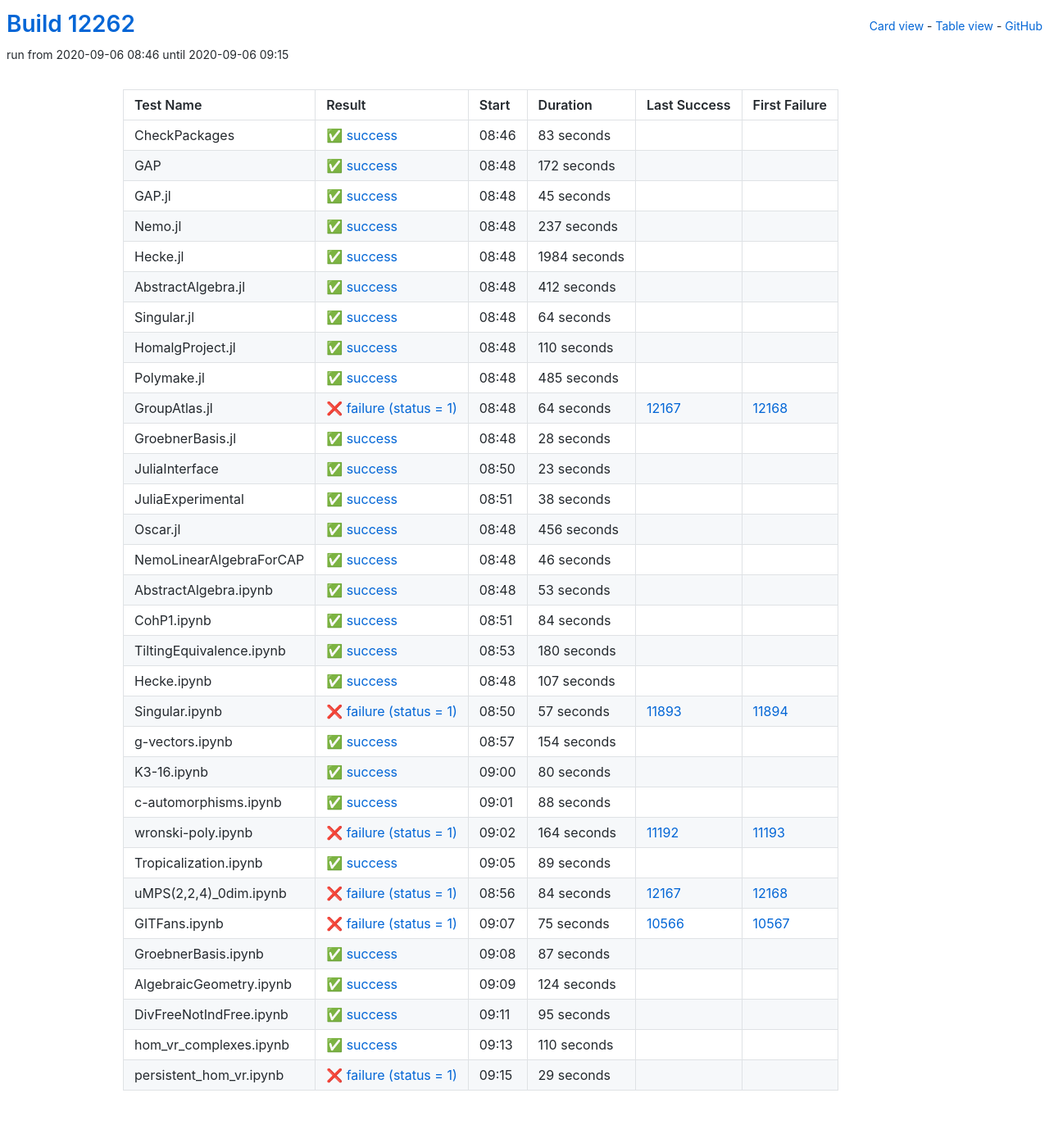
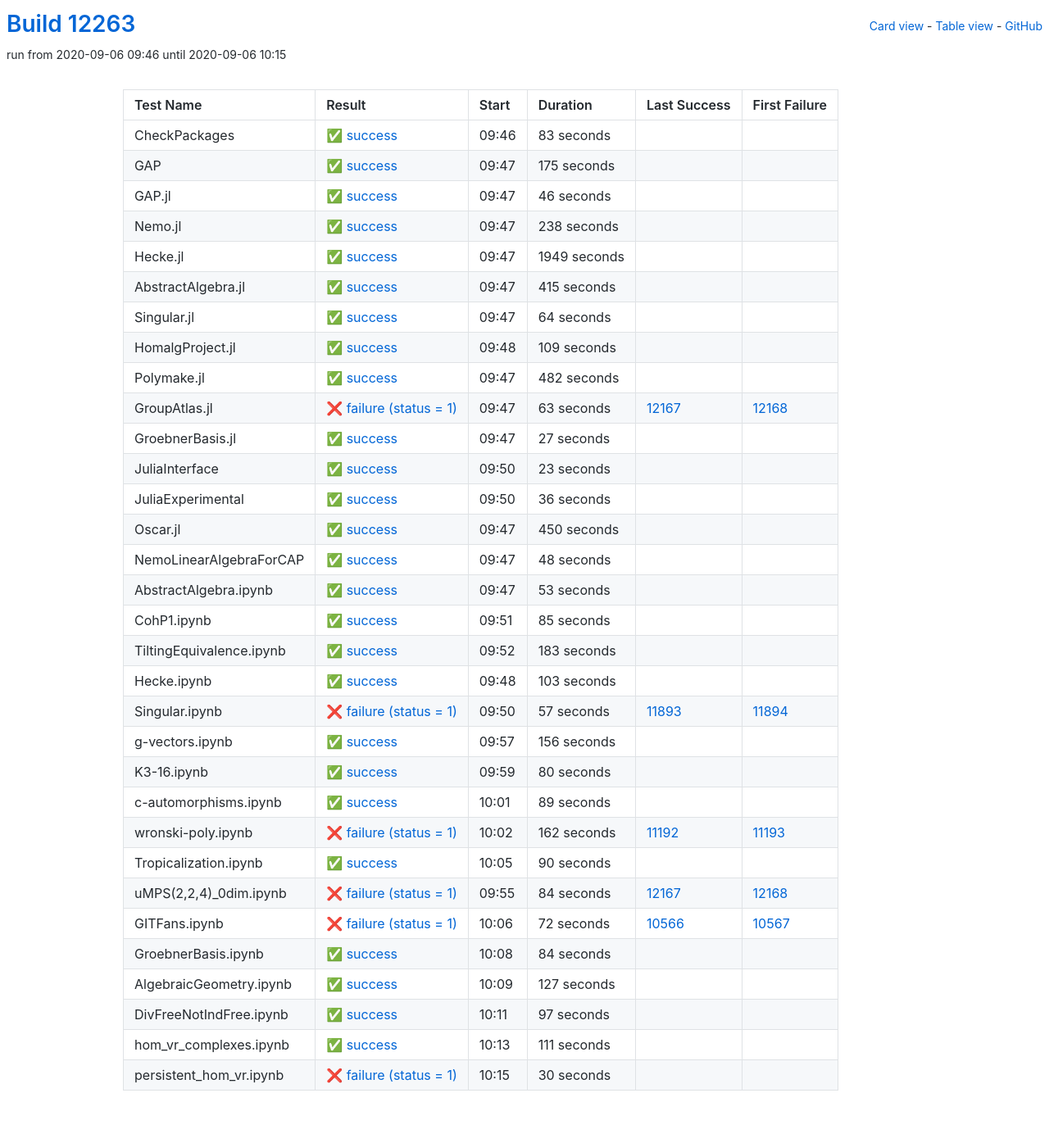
Before and after one commit to oscar-system/oscar-ci-status, a Jekyll site: the page built from table.html, in a window 1280 px wide. Shown: the whole page at 82% size. Built offline with Jekyll 4.4.1, drawn with Linux system fonts in a browser that asks for light colours.

Commit message:
Build #12263

```diff
--- a/_data/ci.yml
+++ b/_data/ci.yml
@@ -1,6 +1,6 @@
 ---
-build: 12262
-build_url: https://oscarci.mathematik.uni-kl.de/job/oscar/12262/
+build: 12263
+build_url: https://oscarci.mathematik.uni-kl.de/job/oscar/12263/
 job: oscar
 organization: oscar-system
 repo: oscar-ci-status
@@ -8,8 +8,8 @@ repourl: https://github.com/oscar-system/oscar-ci-status
 tests:
 - name: CheckPackages
   id: checkpackages
-  log: https://oscarci.mathematik.uni-kl.de/job/oscar/12262/artifact/logs/build-12262/CheckPackages.log
-  start: 2020-09-06 08:46
+  log: https://oscarci.mathematik.uni-kl.de/job/oscar/12263/artifact/logs/build-12263/CheckPackages.log
+  start: 2020-09-06 09:46
   success: true
   exitcode: 0
   status: success
@@ -20,68 +20,68 @@ tests:
   first_failure_url:
 - name: GAP
   id: gap
-  log: https://oscarci.mathematik.uni-kl.de/job/oscar/12262/artifact/logs/build-12262/GAP.log
-  start: 2020-09-06 08:48
+  log: https://oscarci.mathematik.uni-kl.de/job/oscar/12263/artifact/logs/build-12263/GAP.log
+  start: 2020-09-06 09:47
   success: true
   exitcode: 0
   status: success
-  duration: 172
+  duration: 175
   last_success: false
   last_success_url:
   first_failure: false
   first_failure_url:
 - name: GAP.jl
   id: gap-jl
-  log: https://oscarci.mathematik.uni-kl.de/job/oscar/12262/artifact/logs/build-12262/GAP.jl.log
-  start: 2020-09-06 08:48
+  log: https://oscarci.mathematik.uni-kl.de/job/oscar/12263/artifact/logs/build-12263/GAP.jl.log
+  start: 2020-09-06 09:47
   success: true
   exitcode: 0
   status: success
-  duration: 45
+  duration: 46
   last_success: false
   last_success_url:
   first_failure: false
   first_failure_url:
 - name: Nemo.jl
   id: nemo-jl
-  log: https://oscarci.mathematik.uni-kl.de/job/oscar/12262/artifact/logs/build-12262/Nemo.jl.log
-  start: 2020-09-06 08:48
+  log: https://oscarci.mathematik.uni-kl.de/job/oscar/12263/artifact/logs/build-12263/Nemo.jl.log
+  start: 2020-09-06 09:47
   success: true
   exitcode: 0
   status: success
-  duration: 237
+  duration: 238
   last_success: false
   last_success_url:
   first_failure: false
   first_failure_url:
 - name: Hecke.jl
   id: hecke-jl
-  log: https://oscarci.mathematik.uni-kl.de/job/oscar/12262/artifact/logs/build-12262/Hecke.jl.log
-  start: 2020-09-06 08:48
+  log: https://oscarci.mathematik.uni-kl.de/job/oscar/12263/artifact/logs/build-12263/Hecke.jl.log
+  start: 2020-09-06 09:47
   success: true
   exitcode: 0
   status: success
-  duration: 1984
+  duration: 1949
   last_success: false
   last_success_url:
   first_failure: false
   first_failure_url:
 - name: AbstractAlgebra.jl
   id: abstractalgebra-jl
-  log: https://oscarci.mathematik.uni-kl.de/job/oscar/12262/artifact/logs/build-12262/AbstractAlgebra.jl.log
-  start: 2020-09-06 08:48
+  log: https://oscarci.mathematik.uni-kl.de/job/oscar/12263/artifact/logs/build-12263/AbstractAlgebra.jl.log
+  start: 2020-09-06 09:47
   success: true
   exitcode: 0
   status: success
-  duration: 412
+  duration: 415
   last_success: false
   last_success_url:
   first_failure: false
   first_failure_url:
 - name: Singular.jl
   id: singular-jl
-  log: https://oscarci.mathematik.uni-kl.de/job/oscar/12262/artifact/logs/build-12262/Singular.jl.log
-  start: 2020-09-06 08:48
+  log: https://oscarci.mathematik.uni-kl.de/job/oscar/12263/artifact/logs/build-12263/Singular.jl.log
+  start: 2020-09-06 09:47
   success: true
   exitcode: 0
   status: success
@@ -92,56 +92,56 @@ tests:
   first_failure_url:
 - name: HomalgProject.jl
   id: homalgproject-jl
-  log: https://oscarci.mathematik.uni-kl.de/job/oscar/12262/artifact/logs/build-12262/HomalgProject.jl.log
-  start: 2020-09-06 08:48
+  log: https://oscarci.mathematik.uni-kl.de/job/oscar/12263/artifact/logs/build-12263/HomalgProject.jl.log
+  start: 2020-09-06 09:48
   success: true
   exitcode: 0
   status: success
-  duration: 110
+  duration: 109
   last_success: false
   last_success_url:
   first_failure: false
   first_failure_url:
 - name: Polymake.jl
   id: polymake-jl
-  log: https://oscarci.mathematik.uni-kl.de/job/oscar/12262/artifact/logs/build-12262/Polymake.jl.log
-  start: 2020-09-06 08:48
+  log: https://oscarci.mathematik.uni-kl.de/job/oscar/12263/artifact/logs/build-12263/Polymake.jl.log
+  start: 2020-09-06 09:47
   success: true
   exitcode: 0
   status: success
-  duration: 485
+  duration: 482
   last_success: false
   last_success_url:
   first_failure: false
   first_failure_url:
 - name: GroupAtlas.jl
   id: groupatlas-jl
-  log: https://oscarci.mathematik.uni-kl.de/job/oscar/12262/artifact/logs/build-12262/GroupAtlas.jl.log
-  start: 2020-09-06 08:48
+  log: https://oscarci.mathematik.uni-kl.de/job/oscar/12263/artifact/logs/build-12263/GroupAtlas.jl.log
+  start: 2020-09-06 09:47
   success: false
   exitcode: 1
   status: failure
-  duration: 64
+  duration: 63
   last_success: 12167
   last_success_url: https://oscarci.mathematik.uni-kl.de/job/oscar/12167/
   first_failure: 12168
   first_failure_url: https://oscarci.mathematik.uni-kl.de/job/oscar/12168/
 - name: GroebnerBasis.jl
   id: groebnerbasis-jl
-  log: https://oscarci.mathematik.uni-kl.de/job/oscar/12262/artifact/logs/build-12262/GroebnerBasis.jl.log
-  start: 2020-09-06 08:48
+  log: https://oscarci.mathematik.uni-kl.de/job/oscar/12263/artifact/logs/build-12263/GroebnerBasis.jl.log
+  start: 2020-09-06 09:47
   success: true
   exitcode: 0
   status: success
-  duration: 28
+  duration: 27
   last_success: false
   last_success_url:
   first_failure: false
   first_failure_url:
 - name: JuliaInterface
   id: juliainterface
-  log: https://oscarci.mathematik.uni-kl.de/job/oscar/12262/artifact/logs/build-12262/JuliaInterface.log
-  start: 2020-09-06 08:50
+  log: https://oscarci.mathematik.uni-kl.de/job/oscar/12263/artifact/logs/build-12263/JuliaInterface.log
+  start: 2020-09-06 09:50
   success: true
   exitcode: 0
   status: success
@@ -152,44 +152,44 @@ tests:
   first_failure_url:
 - name: JuliaExperimental
   id: juliaexperimental
-  log: https://oscarci.mathematik.uni-kl.de/job/oscar/12262/artifact/logs/build-12262/JuliaExperimental.log
-  start: 2020-09-06 08:51
+  log: https://oscarci.mathematik.uni-kl.de/job/oscar/12263/artifact/logs/build-12263/JuliaExperimental.log
+  start: 2020-09-06 09:50
   success: true
   exitcode: 0
   status: success
-  duration: 38
+  duration: 36
   last_success: false
   last_success_url:
   first_failure: false
   first_failure_url:
 - name: Oscar.jl
   id: oscar-jl
-  log: https://oscarci.mathematik.uni-kl.de/job/oscar/12262/artifact/logs/build-12262/Oscar.jl.log
-  start: 2020-09-06 08:48
+  log: https://oscarci.mathematik.uni-kl.de/job/oscar/12263/artifact/logs/build-12263/Oscar.jl.log
+  start: 2020-09-06 09:47
   success: true
   exitcode: 0
   status: success
-  duration: 456
+  duration: 450
   last_success: false
   last_success_url:
   first_failure: false
   first_failure_url:
 - name: NemoLinearAlgebraForCAP
   id: nemolinearalgebraforcap
-  log: https://oscarci.mathematik.uni-kl.de/job/oscar/12262/artifact/logs/build-12262/NemoLinearAlgebraForCAP.log
-  start: 2020-09-06 08:48
+  log: https://oscarci.mathematik.uni-kl.de/job/oscar/12263/artifact/logs/build-12263/NemoLinearAlgebraForCAP.log
+  start: 2020-09-06 09:47
   success: true
   exitcode: 0
   status: success
-  duration: 46
+  duration: 48
   last_success: false
   last_success_url:
   first_failure: false
   first_failure_url:
 - name: AbstractAlgebra.ipynb
   id: abstractalgebra-ipynb
-  log: https://oscarci.mathematik.uni-kl.de/job/oscar/12262/artifact/logs/build-12262/AbstractAlgebra.ipynb.log
-  start: 2020-09-06 08:48
+  log: https://oscarci.mathematik.uni-kl.de/job/oscar/12263/artifact/logs/build-12263/AbstractAlgebra.ipynb.log
+  start: 2020-09-06 09:47
   success: true
   exitcode: 0
   status: success
@@ -200,44 +200,44 @@ tests:
   first_failure_url:
 - name: CohP1.ipynb
   id: cohp1-ipynb
-  log: https://oscarci.mathematik.uni-kl.de/job/oscar/12262/artifact/logs/build-12262/CohP1.ipynb.log
-  start: 2020-09-06 08:51
+  log: https://oscarci.mathematik.uni-kl.de/job/oscar/12263/artifact/logs/build-12263/CohP1.ipynb.log
+  start: 2020-09-06 09:51
   success: true
   exitcode: 0
   status: success
-  duration: 84
+  duration: 85
   last_success: false
   last_success_url:
   first_failure: false
   first_failure_url:
 - name: TiltingEquivalence.ipynb
   id: tiltingequivalence-ipynb
-  log: https://oscarci.mathematik.uni-kl.de/job/oscar/12262/artifact/logs/build-12262/TiltingEquivalence.ipynb.log
-  start: 2020-09-06 08:53
+  log: https://oscarci.mathematik.uni-kl.de/job/oscar/12263/artifact/logs/build-12263/TiltingEquivalence.ipynb.log
+  start: 2020-09-06 09:52
   success: true
   exitcode: 0
   status: success
-  duration: 180
+  duration: 183
   last_success: false
   last_success_url:
   first_failure: false
   first_failure_url:
 - name: Hecke.ipynb
   id: hecke-ipynb
-  log: https://oscarci.mathematik.uni-kl.de/job/oscar/12262/artifact/logs/build-12262/Hecke.ipynb.log
-  start: 2020-09-06 08:48
+  log: https://oscarci.mathematik.uni-kl.de/job/oscar/12263/artifact/logs/build-12263/Hecke.ipynb.log
+  start: 2020-09-06 09:48
   success: true
   exitcode: 0
   status: success
-  duration: 107
+  duration: 103
   last_success: false
   last_success_url:
   first_failure: false
   first_failure_url:
 - name: Singular.ipynb
   id: singular-ipynb
-  log: https://oscarci.mathematik.uni-kl.de/job/oscar/12262/artifact/logs/build-12262/Singular.ipynb.log
-  start: 2020-09-06 08:50
+  log: https://oscarci.mathematik.uni-kl.de/job/oscar/12263/artifact/logs/build-12263/Singular.ipynb.log
+  start: 2020-09-06 09:50
   success: false
   exitcode: 1
   status: failure
@@ -248,20 +248,20 @@ tests:
   first_failure_url: https://oscarci.mathematik.uni-kl.de/job/oscar/11894/
 - name: g-vectors.ipynb
   id: g-vectors-ipynb
-  log: https://oscarci.mathematik.uni-kl.de/job/oscar/12262/artifact/logs/build-12262/g-vectors.ipynb.log
-  start: 2020-09-06 08:57
+  log: https://oscarci.mathematik.uni-kl.de/job/oscar/12263/artifact/logs/build-12263/g-vectors.ipynb.log
+  start: 2020-09-06 09:57
   success: true
   exitcode: 0
   status: success
-  duration: 154
+  duration: 156
   last_success: false
   last_success_url:
   first_failure: false
   first_failure_url:
 - name: K3-16.ipynb
   id: k3-16-ipynb
-  log: https://oscarci.mathematik.uni-kl.de/job/oscar/12262/artifact/logs/build-12262/K3-16.ipynb.log
-  start: 2020-09-06 09:00
+  log: https://oscarci.mathematik.uni-kl.de/job/oscar/12263/artifact/logs/build-12263/K3-16.ipynb.log
+  start: 2020-09-06 09:59
   success: true
   exitcode: 0
   status: success
@@ -272,32 +272,8 @@ tests:
   first_failure_url:
 - name: c-automorphisms.ipynb
   id: c-automorphisms-ipynb
-  log: https://oscarci.mathematik.uni-kl.de/job/oscar/12262/artifact/logs/build-12262/c-automorphisms.ipynb.log
-  start: 2020-09-06 09:01
-  success: true
-  exitcode: 0
-  status: success
-  duration: 88
-  last_success: false
-  last_success_url:
-  first_failure: false
-  first_failure_url:
-- name: wronski-poly.ipynb
-  id: wronski-poly-ipynb
-  log: https://oscarci.mathematik.uni-kl.de/job/oscar/12262/artifact/logs/build-12262/wronski-poly.ipynb.log
-  start: 2020-09-06 09:02
-  success: false
-  exitcode: 1
-  status: failure
-  duration: 164
-  last_success: 11192
-  last_success_url: https://oscarci.mathematik.uni-kl.de/job/oscar/11192/
-  first_failure: 11193
-  first_failure_url: https://oscarci.mathematik.uni-kl.de/job/oscar/11193/
-- name: Tropicalization.ipynb
-  id: tropicalization-ipynb
-  log: https://oscarci.mathematik.uni-kl.de/job/oscar/12262/artifact/logs/build-12262/Tropicalization.ipynb.log
-  start: 2020-09-06 09:05
+  log: https://oscarci.mathematik.uni-kl.de/job/oscar/12263/artifact/logs/build-12263/c-automorphisms.ipynb.log
+  start: 2020-09-06 10:01
   success: true
   exitcode: 0
   status: success
@@ -306,10 +282,34 @@ tests:
   last_success_url:
   first_failure: false
   first_failure_url:
+- name: wronski-poly.ipynb
+  id: wronski-poly-ipynb
+  log: https://oscarci.mathematik.uni-kl.de/job/oscar/12263/artifact/logs/build-12263/wronski-poly.ipynb.log
+  start: 2020-09-06 10:02
+  success: false
+  exitcode: 1
+  status: failure
+  duration: 162
+  last_success: 11192
+  last_success_url: https://oscarci.mathematik.uni-kl.de/job/oscar/11192/
+  first_failure: 11193
+  first_failure_url: https://oscarci.mathematik.uni-kl.de/job/oscar/11193/
+- name: Tropicalization.ipynb
+  id: tropicalization-ipynb
+  log: https://oscarci.mathematik.uni-kl.de/job/oscar/12263/artifact/logs/build-12263/Tropicalization.ipynb.log
+  start: 2020-09-06 10:05
+  success: true
+  exitcode: 0
+  status: success
+  duration: 90
+  last_success: false
+  last_success_url:
+  first_failure: false
+  first_failure_url:
 - name: uMPS(2,2,4)_0dim.ipynb
   id: umps-2-2-4-0dim-ipynb
-  log: https://oscarci.mathematik.uni-kl.de/job/oscar/12262/artifact/logs/build-12262/uMPS-2-2-4-_0dim.ipynb.log
-  start: 2020-09-06 08:56
+  log: https://oscarci.mathematik.uni-kl.de/job/oscar/12263/artifact/logs/build-12263/uMPS-2-2-4-_0dim.ipynb.log
+  start: 2020-09-06 09:55
   success: false
   exitcode: 1
   status: failure
@@ -320,72 +320,72 @@ tests:
   first_failure_url: https://oscarci.mathematik.uni-kl.de/job/oscar/12168/
 - name: GITFans.ipynb
   id: gitfans-ipynb
-  log: https://oscarci.mathematik.uni-kl.de/job/oscar/12262/artifact/logs/build-12262/GITFans.ipynb.log
-  start: 2020-09-06 09:07
+  log: https://oscarci.mathematik.uni-kl.de/job/oscar/12263/artifact/logs/build-12263/GITFans.ipynb.log
+  start: 2020-09-06 10:06
   success: false
   exitcode: 1
   status: failure
-  duration: 75
+  duration: 72
   last_success: 10566
   last_success_url: https://oscarci.mathematik.uni-kl.de/job/oscar/10566/
   first_failure: 10567
   first_failure_url: https://oscarci.mathematik.uni-kl.de/job/oscar/10567/
 - name: GroebnerBasis.ipynb
   id: groebnerbasis-ipynb
-  log: https://oscarci.mathematik.uni-kl.de/job/oscar/12262/artifact/logs/build-12262/GroebnerBasis.ipynb.log
-  start: 2020-09-06 09:08
+  log: https://oscarci.mathematik.uni-kl.de/job/oscar/12263/artifact/logs/build-12263/GroebnerBasis.ipynb.log
+  start: 2020-09-06 10:08
   success: true
   exitcode: 0
   status: success
-  duration: 87
+  duration: 84
   last_success: false
   last_success_url:
   first_failure: false
   first_failure_url:
 - name: AlgebraicGeometry.ipynb
   id: algebraicgeometry-ipynb
-  log: https://oscarci.mathematik.uni-kl.de/job/oscar/12262/artifact/logs/build-12262/AlgebraicGeometry.ipynb.log
-  start: 2020-09-06 09:09
+  log: https://oscarci.mathematik.uni-kl.de/job/oscar/12263/artifact/logs/build-12263/AlgebraicGeometry.ipynb.log
+  start: 2020-09-06 10:09
   success: true
   exitcode: 0
   status: success
-  duration: 124
+  duration: 127
   last_success: false
   last_success_url:
   first_failure: false
   first_failure_url:
 - name: DivFreeNotIndFree.ipynb
   id: divfreenotindfree-ipynb
-  log: https://oscarci.mathematik.uni-kl.de/job/oscar/12262/artifact/logs/build-12262/DivFreeNotIndFree.ipynb.log
-  start: 2020-09-06 09:11
+  log: https://oscarci.mathematik.uni-kl.de/job/oscar/12263/artifact/logs/build-12263/DivFreeNotIndFree.ipynb.log
+  start: 2020-09-06 10:11
   success: true
   exitcode: 0
   status: success
-  duration: 95
+  duration: 97
   last_success: false
   last_success_url:
   first_failure: false
   first_failure_url:
 - name: hom_vr_complexes.ipynb
   id: hom-vr-complexes-ipynb
-  log: https://oscarci.mathematik.uni-kl.de/job/oscar/12262/artifact/logs/build-12262/hom_vr_complexes.ipynb.log
-  start: 2020-09-06 09:13
+  log: https://oscarci.mathematik.uni-kl.de/job/oscar/12263/artifact/logs/build-12263/hom_vr_complexes.ipynb.log
+  start: 2020-09-06 10:13
   success: true
   exitcode: 0
   status: success
-  duration: 110
+  duration: 111
   last_success: false
   last_success_url:
   first_failure: false
   first_failure_url:
 - name: persistent_hom_vr.ipynb
   id: persistent-hom-vr-ipynb
-  log: https://oscarci.mathematik.uni-kl.de/job/oscar/12262/artifact/logs/build-12262/persistent_hom_vr.ipynb.log
-  start: 2020-09-06 09:15
+  log: https://oscarci.mathematik.uni-kl.de/job/oscar/12263/artifact/logs/build-12263/persistent_hom_vr.ipynb.log
+  start: 2020-09-06 10:15
   success: false
   exitcode: 1
   status: failure
-  duration: 29
+  duration: 30
   last_success: false
   last_success_url:
   first_failure: false
```
Also changed, not shown: README.md.
